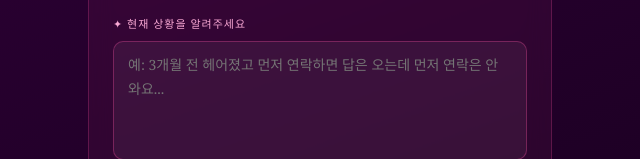
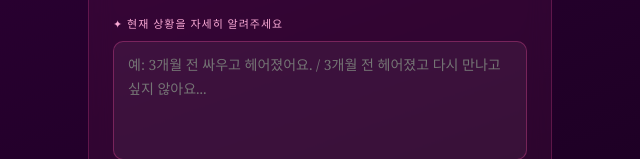
Before and after one commit to dajomi-god/lumitarot, a plain HTML site: page index.html in a window 1280 px wide. Shown: the part 793-952 px from the top of the page, 320-960 px from the left. Drawn offline with Linux system fonts and the light colour scheme; a script that the page names is missing.

Commit message:
Update index.html

```diff
--- a/index.html
+++ b/index.html
@@ -141,8 +141,8 @@
         <button class="contact-btn" onclick="selectContact('차단/단절')">차단/단절</button>
       </div>
       </div>
-      <label class="field-label">✦ 현재 상황을 알려주세요</label>
-      <textarea id="situation" rows="4" placeholder="예: 3개월 전 헤어졌고 먼저 연락하면 답은 오는데 먼저 연락은 안 와요..."></textarea>
+      <label class="field-label">✦ 현재 상황을 자세히 알려주세요</label>
+      <textarea id="situation" rows="4" placeholder="예: 3개월 전 싸우고 헤어졌어요. / 3개월 전 헤어졌고 다시 만나고싶지 않아요..."></textarea>
       <button class="btn-main" onclick="startReading()">카드 뽑기 🃏</button>
     </div>
     <p class="hint">✦ 타로는 참고용입니다 ✦</p>
```
